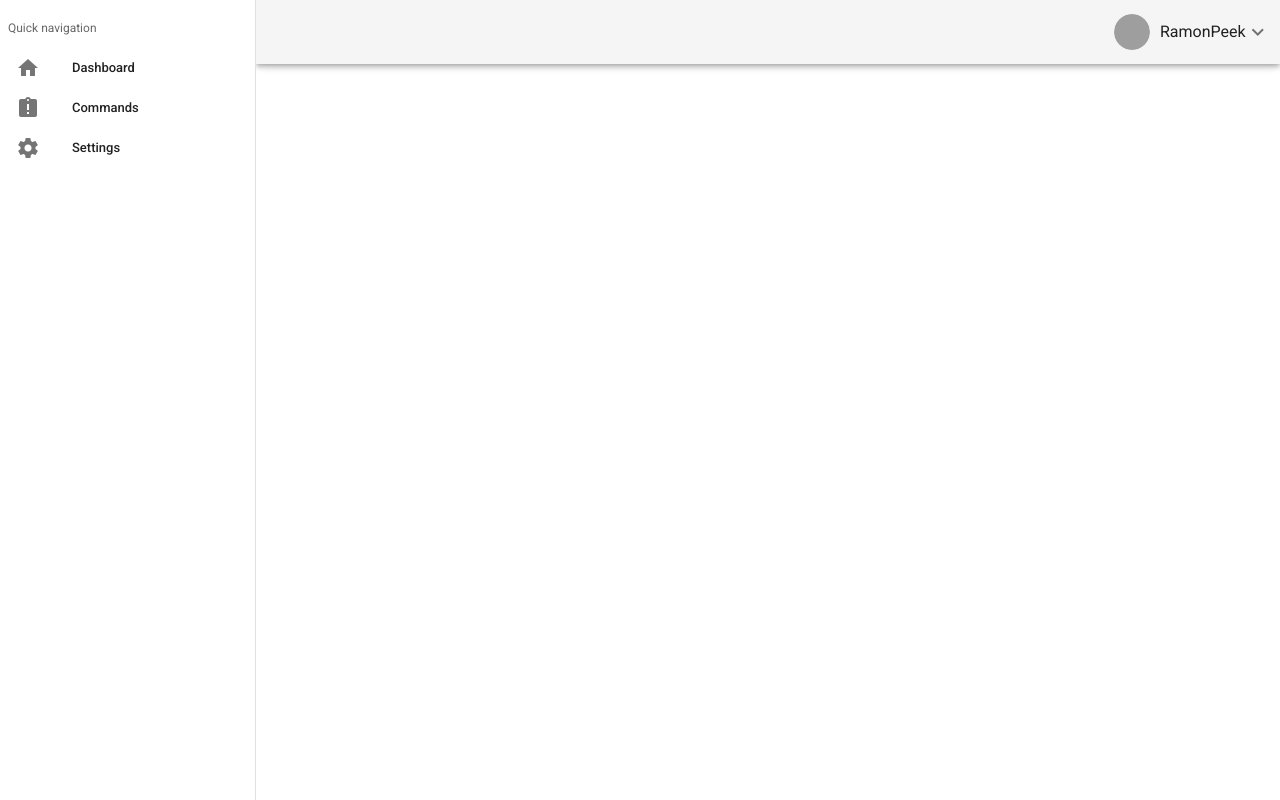
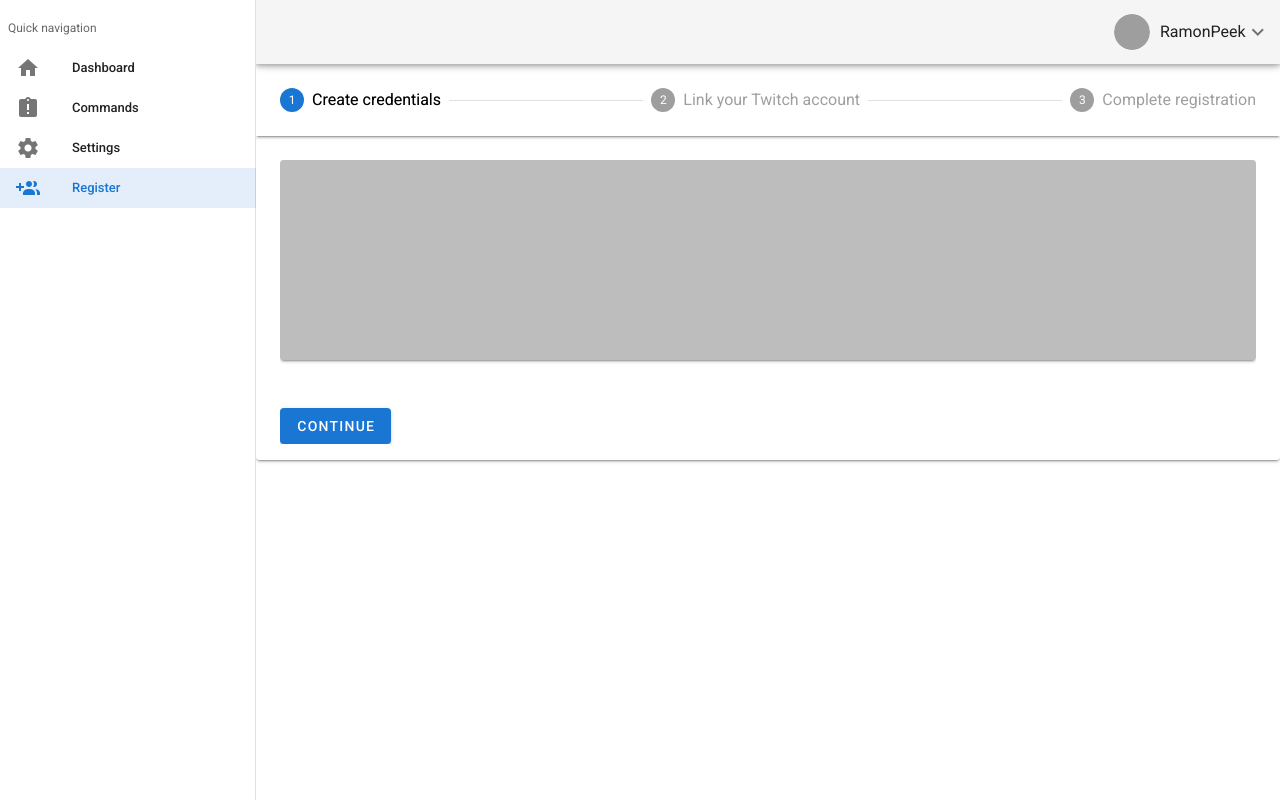
Before and after one commit to RamonPeek/OpenUITwitchBot_Frontend, a Vue app: page /register in a window 1280 px wide. Built offline with nearby package versions, Linux system fonts and the light colour scheme; grey boxes are pictures that could not be loaded.

Commit message:
Added registration-component with stepper

```diff
--- a/src/App.vue
+++ b/src/App.vue
@@ -139,7 +139,7 @@
 
   /* FADE EFFECTS */
   .fade-enter-active, .fade-leave-active {
-    transition: opacity .3s;
+    transition: opacity .15s;
   }
   .fade-enter, .fade-leave-to /* .fade-leave-active below version 2.1.8 */ {
     opacity: 0;
@@ -182,6 +182,11 @@ export default {
         icon: "mdi-cog",
         text: "Settings",
         path: "/settings"
+      },
+      {
+        icon: "mdi-account-multiple-plus",
+        text: "Register",
+        path: "/register"
       }
     ]
   }),
--- /dev/null
+++ b/src/components/RegisterUser.vue
@@ -0,0 +1,97 @@
+<template>
+  <div class="register_user">
+    <!--
+    <p>Register user</p>
+    <v-btn color="primary" v-on:click="registerUser">Register</v-btn>
+    -->
+    <v-stepper v-model="registrationStep">
+      <v-stepper-header>
+        <v-stepper-step :complete="registrationStep > 1" step="1">Create credentials</v-stepper-step>
+
+        <v-divider></v-divider>
+
+        <v-stepper-step :complete="registrationStep > 2" step="2">Link your Twitch account</v-stepper-step>
+
+        <v-divider></v-divider>
+
+        <v-stepper-step step="3">Complete registration</v-stepper-step>
+      </v-stepper-header>
+
+      <v-stepper-items>
+        <v-stepper-content step="1">
+          <v-card
+                  class="mb-12"
+                  color="grey lighten-1"
+                  height="200px"
+          ></v-card>
+
+          <v-btn
+                  color="primary"
+                  @click="registrationStep = 2"
+          >
+            Continue
+          </v-btn>
+        </v-stepper-content>
+
+        <v-stepper-content step="2">
+          <v-card
+                  class="mb-12"
+                  color="grey lighten-1"
+                  height="200px"
+          ></v-card>
+
+          <v-btn
+                  color="primary"
+                  @click="registrationStep = 3"
+          >
+            Continue
+          </v-btn>
+
+          <v-btn text @click="registrationStep = 1">Previous</v-btn>
+        </v-stepper-content>
+
+        <v-stepper-content step="3">
+          <v-card
+                  class="mb-12"
+                  color="grey lighten-1"
+                  height="200px"
+          ></v-card>
+
+          <v-btn
+                  color="primary"
+                  @click="registerUser"
+          >
+            Register
+          </v-btn>
+
+          <v-btn text @click="registrationStep = 2">Previous</v-btn>
+        </v-stepper-content>
+      </v-stepper-items>
+    </v-stepper>
+  </div>
+</template>
+
+<style scoped>
+  .register_user {
+    width: 100%;
+    height: 100%;
+  }
+</style>
+
+<script>
+  export default {
+    name: 'RegisterUser',
+
+    data () {
+      return {
+        registrationStep: 1,
+      }
+    },
+    methods: {
+      registerUser() {
+        console.log("registered");
+        this.$router.push({name: "Dashboard"});
+      }
+    }
+  }
+</script>
--- a/src/router/index.js
+++ b/src/router/index.js
@@ -4,6 +4,7 @@ import Home from '../views/Home.vue'
 import Dashboard from '../views/dashboard/dashboard.vue'
 import Commands from '../views/commands/commands.vue'
 import Settings from '../views/settings/settings.vue'
+import Register from '../views/register/register.vue'
 
 Vue.use(VueRouter)
 
@@ -27,6 +28,11 @@ Vue.use(VueRouter)
     path: '/settings',
     name: 'Settings',
     component: Settings
+  },
+  {
+    path: '/register',
+    name: 'Register',
+    component: Register
   }
 ]
 
--- /dev/null
+++ b/src/views/register/register.html
@@ -0,0 +1,4 @@
+
+<section class="register">
+    <RegisterUser/>
+</section>
--- /dev/null
+++ b/src/views/register/register.js
@@ -0,0 +1,23 @@
+import RegisterUser from '../../components/RegisterUser';
+
+export default {
+  name: 'register',
+  components: {
+    RegisterUser
+  },
+  props: [],
+  data () {
+    return {
+
+    }
+  },
+  computed: {
+
+  },
+  mounted () {
+
+  },
+  methods: {
+
+  }
+}
--- /dev/null
+++ b/src/views/register/register.scss
@@ -0,0 +1,5 @@
+.register {
+  width: 100%;
+  height: 100%;
+  background-color: white;
+}
--- /dev/null
+++ b/src/views/register/register.vue
@@ -0,0 +1,3 @@
+<template src="./register.html"></template>
+<script src="./register.js"></script>
+<style src="./register.scss" scoped lang="scss"></style>
```
Also changed, not shown: 1 other file (tests, documents, lock files or other folders).
